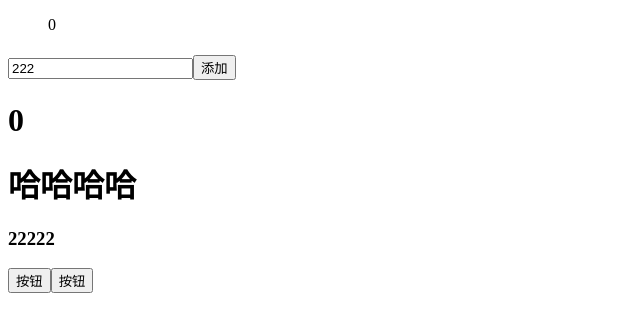
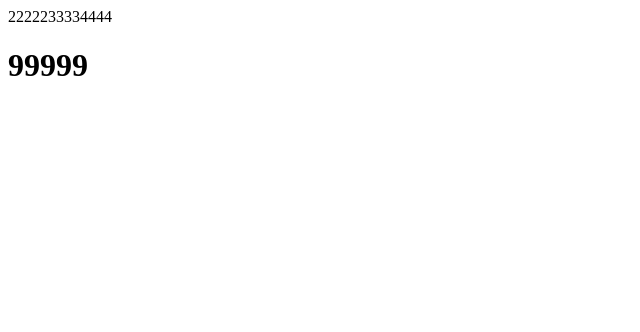
Before and after one commit to clm1100/reactstudy, a React (Create React App) app: page / in a window 1280 px wide. Shown: the top 332 px of the page, without its empty margins (0-640 px from the left). Built offline with nearby package versions, Linux system fonts and the light colour scheme.

Commit message:
react 的 set 和get

```diff
--- a/package.json
+++ b/package.json
@@ -7,6 +7,7 @@
     "react": "^16.2.0",
     "react-dom": "^16.2.0",
     "react-redux": "^5.0.6",
+    "react-router-dom": "^4.2.2",
     "react-scripts": "1.0.17",
     "redux": "^3.7.2"
   },
--- /dev/null
+++ b/src/components/App.jsx
@@ -0,0 +1,18 @@
+import React,{Component} from 'react'
+import { HashRouter,Route } from "react-router-dom";
+import Home from './routeComponent/home'
+import List from './routeComponent/list'
+import About from './routeComponent/about'
+//
+
+export default function Test(){
+    return (
+        <HashRouter>
+            <div>2222233334444
+                <Route exact path="/" component={Home} ></Route>
+                <Route path="/list" component={List} />
+                <Route path="/about" component={About}></Route>
+            </div>
+        </HashRouter>
+    )
+}
--- /dev/null
+++ b/src/components/ceshi.jsx
@@ -0,0 +1,4 @@
+import React from 'react'
+export default function aa(){
+    return <h1>ceshi</h1>
+}
--- /dev/null
+++ b/src/components/routeComponent/about.jsx
@@ -0,0 +1,4 @@
+import React from 'react'
+export default function Home(){
+    return <h1>about</h1>
+}
--- /dev/null
+++ b/src/components/routeComponent/home.jsx
@@ -0,0 +1,29 @@
+import React from 'react'
+import { Component } from "react";
+class Home extends Component{
+    constructor(props){
+        super(props);
+        this.state = {
+            aa:333232323232
+        }
+    }
+
+    get aa(){
+        return this.state.aa
+    }
+    set aa(val){
+        this.setState({
+            aa:val
+        })
+    }
+
+    render(){
+        return <h1>{this.aa}</h1>
+
+    }
+    componentDidMount(){
+        this.aa = 99999
+    }
+ }
+
+ export default Home;
--- /dev/null
+++ b/src/components/routeComponent/list.jsx
@@ -0,0 +1,87 @@
+import React from 'react'
+import { Route, Switch } from "react-router-dom";
+function Repos(){return <h1>Repos</h1>}
+function About(){return <h1>about</h1>}
+function Moren(){return <h1>moren</h1>}
+export default function Home(match){
+    console.log(match)
+    return <div>
+        <h1>list</h1>
+        <Switch>
+        {/* <Route path="" component={Moren}/> */}
+        <Route path={`${match.url}/repos`} component={Repos}/>
+        <Route path={`${match.url}/about`} component={About}/>
+        </Switch>
+    </div>
+}
+
+// import React from "react";
+// import { BrowserRouter as Router, Route, Link } from "react-router-dom";
+
+// const BasicExample = () => (
+//   <Router>
+//     <div>
+//       <ul>
+//         <li>
+//           <Link to="/">Home</Link>
+//         </li>
+//         <li>
+//           <Link to="/about">About</Link>
+//         </li>
+//         <li>
+//           <Link to="/topics">Topics</Link>
+//         </li>
+//       </ul>
+
+//       <hr />
+
+//       <Route exact path="/" component={Home} />
+//       <Route path="/about" component={About} />
+//       <Route path="/topics" component={Topics} />
+//     </div>
+//   </Router>
+// );
+
+// const Home = () => (
+//   <div>
+//     <h2>Home</h2>
+//   </div>
+// );
+
+// const About = () => (
+//   <div>
+//     <h2>About</h2>
+//   </div>
+// );
+
+// const Topics = ({ match }) => (
+//   <div>
+//     <h2>Topics</h2>
+//     <ul>
+//       <li>
+//         <Link to={`${match.url}/rendering`}>Rendering with React</Link>
+//       </li>
+//       <li>
+//         <Link to={`${match.url}/components`}>Components</Link>
+//       </li>
+//       <li>
+//         <Link to={`${match.url}/props-v-state`}>Props v. State</Link>
+//       </li>
+//     </ul>
+
+//     <Route path={`${match.url}/:topicId`} component={Topic} />
+//     <Route
+//       exact
+//       path={match.url}
+//       render={() => <h3>Please select a topic.</h3>}
+//     />
+//   </div>
+// );
+
+// const Topic = ({ match }) => (
+//   <div>
+//     <h3>{match.params.topicId}</h3>
+//   </div>
+// );
+
+// export default BasicExample;
--- a/src/index.js
+++ b/src/index.js
@@ -24,17 +24,13 @@ import ReactDOM from 'react-dom'
 import { createStore } from 'redux'
 import Counter from './components/Counter'
 import Hbb from './components/Hbb'
+import App from './components/App'
 import reducer from './reducers'
 const store = createStore(reducer)
 const rootEl = document.getElementById('root')
 
 const render = () => ReactDOM.render(
-    <Provider store={store}>
-        <div>
-        <Hbb />
-        <Counter/>
-        </div>
-    </Provider>
+    <App/>
   ,rootEl
 )
 render()
```
